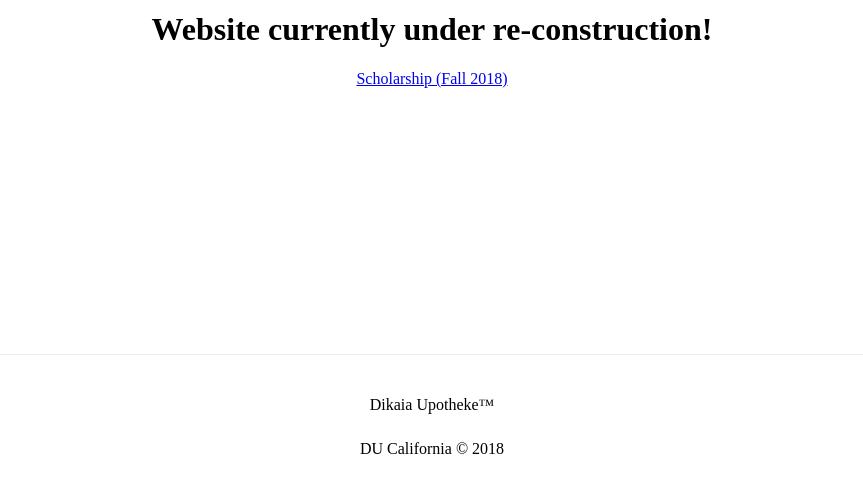
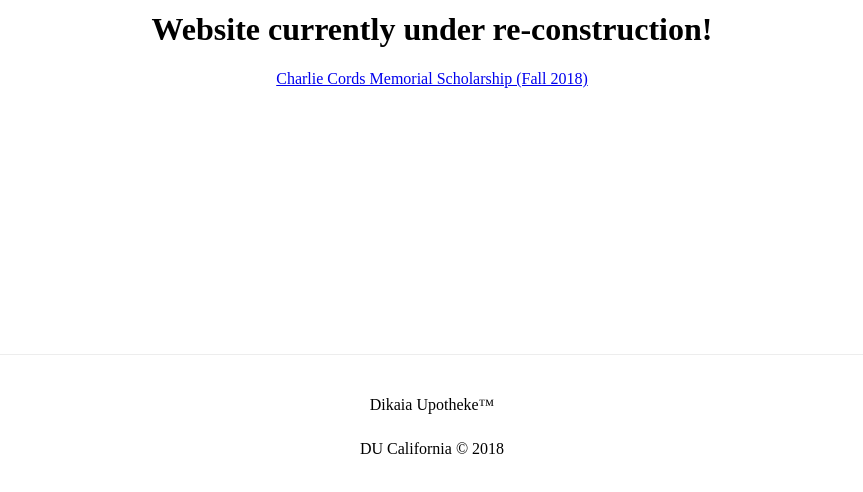
Before and after one commit to deltaupsilon/site, a plain HTML site: page index.html in a window 1280 px wide. Shown: the part 272-764 px from the top of the page, without its empty margins (208-1071 px from the left). Drawn offline with Linux system fonts and the light colour scheme.

Commit message:
update scholarship name

```diff
--- a/index.html
+++ b/index.html
@@ -8,7 +8,7 @@
 	<center>
 		<img src="media/duif-logo-color.png" style="height: 200px; padding-bottom: 50px;">
 		<h1>Website currently under re-construction!</h1>
-		<p style="padding-bottom: 250px;"><a href="./scholarship/fa18/scholarship-application.pdf">Scholarship (Fall 2018)</a><p>
+		<p style="padding-bottom: 250px;"><a href="./scholarship/fa18/scholarship-application.pdf">Charlie Cords Memorial Scholarship (Fall 2018)</a><p>
 
 		<footer>
 		<div style="border-top: 1px solid #ededed; padding: 25px;">
```
